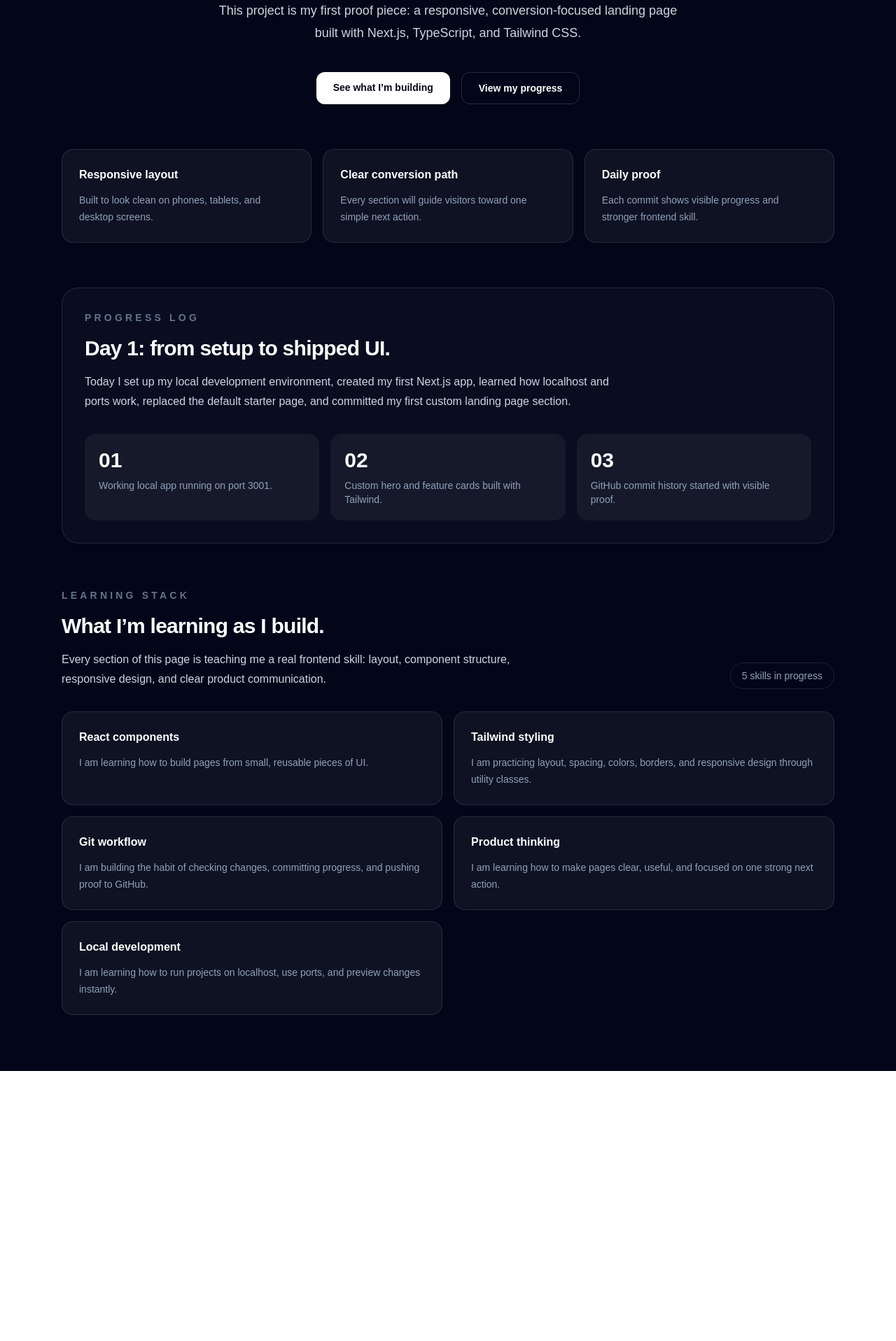
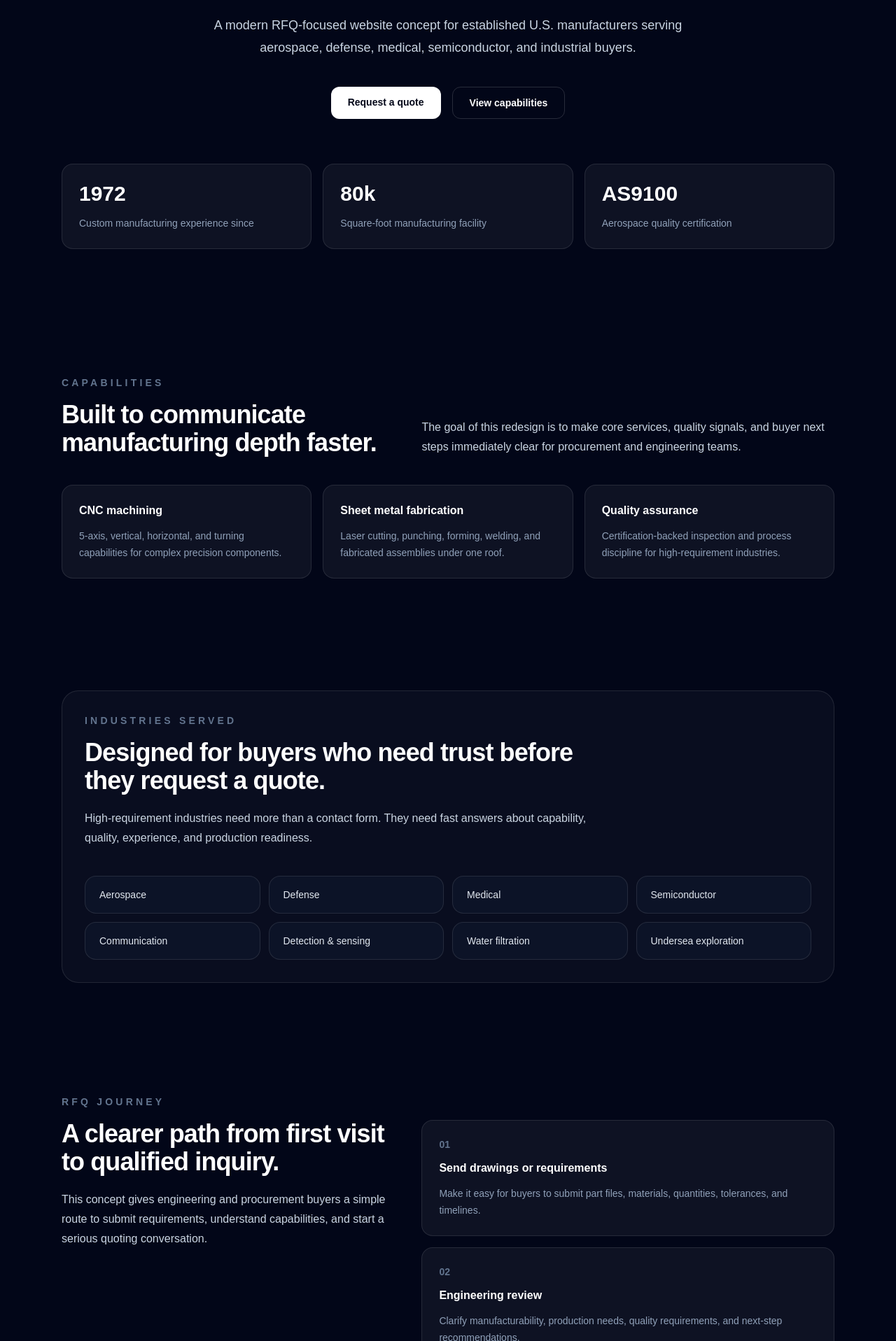
Before and after one commit to deoruiz/30-day-dev-sprint, a Next.js app in the folder project-1-landing-page/: page / in a window 1280 px wide. Shown: the part 343-2260 px from the top of the page at 70% size. Before the commit the page ends 1874 px from the top, so only its background shows below. Built offline with nearby package versions, Linux system fonts and the light colour scheme.

Commit message:
Revamp landing page to focus on precision manufacturing, enhancing trust signals, capabilities, and RFQ process

```diff
--- a/project-1-landing-page/app/page.tsx
+++ b/project-1-landing-page/app/page.tsx
@@ -1,182 +1,274 @@
 export default function Home() {
-    const learningItems = [
+    const trustSignals = [
         {
-          id: "react-components",
-          title: "React components",
-            description:
-                "I am learning how to build pages from small, reusable pieces of UI.",
+            id: "founded",
+            value: "1972",
+            label: "Custom manufacturing experience since",
         },
         {
-          id: "tailwind-styling",
-          title: "Tailwind styling",
-            description:
-                "I am practicing layout, spacing, colors, borders, and responsive design through utility classes.",
+            id: "facility",
+            value: "80k",
+            label: "Square-foot manufacturing facility",
         },
         {
-          id: "git-workflow",
-          title: "Git workflow",
+            id: "certified",
+            value: "AS9100",
+            label: "Aerospace quality certification",
+        },
+    ];
+
+    const capabilities = [
+        {
+            id: "cnc-machining",
+            title: "CNC machining",
             description:
-                "I am building the habit of checking changes, committing progress, and pushing proof to GitHub.",
+                "5-axis, vertical, horizontal, and turning capabilities for complex precision components.",
         },
         {
-          id: "product-thinking",
-          title: "Product thinking",
+            id: "sheet-metal",
+            title: "Sheet metal fabrication",
             description:
-                "I am learning how to make pages clear, useful, and focused on one strong next action.",
+                "Laser cutting, punching, forming, welding, and fabricated assemblies under one roof.",
         },
         {
-          id: "local-development",
-          title: "Local development",
+            id: "quality",
+            title: "Quality assurance",
             description:
-                "I am learning how to run projects on localhost, use ports, and preview changes instantly.",
+                "Certification-backed inspection and process discipline for high-requirement industries.",
         },
     ];
+
+    const industries = [
+        "Aerospace",
+        "Defense",
+        "Medical",
+        "Semiconductor",
+        "Communication",
+        "Detection & sensing",
+        "Water filtration",
+        "Undersea exploration",
+    ];
+
+    const processSteps = [
+        {
+            id: "drawings",
+            step: "01",
+            title: "Send drawings or requirements",
+            description:
+                "Make it easy for buyers to submit part files, materials, quantities, tolerances, and timelines.",
+        },
+        {
+            id: "review",
+            step: "02",
+            title: "Engineering review",
+            description:
+                "Clarify manufacturability, production needs, quality requirements, and next-step recommendations.",
+        },
+        {
+            id: "quote",
+            step: "03",
+            title: "Receive a production-ready quote",
+            description:
+                "Give procurement teams a clear path from inquiry to quote without digging through a dated website.",
+        },
+    ];
+
     return (
         <main className="min-h-screen bg-slate-950 text-white">
             <section className="mx-auto flex min-h-screen max-w-6xl flex-col items-center justify-center px-6 py-20 text-center">
                 <p className="mb-5 rounded-full border border-white/10 bg-white/5 px-4 py-2 text-sm font-medium text-slate-300">
-                    30 Day Dev Sprint · Project 1
+                    Unofficial redesign concept · Precision manufacturing
                 </p>
 
                 <h1 className="max-w-4xl text-4xl font-bold tracking-tight sm:text-6xl">
-                    I’m building real frontend skill through calm, focused daily
-                    shipping.
+                    Precision CNC machining and fabrication for mission-critical
+                    parts.
                 </h1>
 
                 <p className="mt-6 max-w-2xl text-lg leading-8 text-slate-300">
-                    This project is my first proof piece: a responsive,
-                    conversion-focused landing page built with Next.js,
-                    TypeScript, and Tailwind CSS.
+                    A modern RFQ-focused website concept for established U.S.
+                    manufacturers serving aerospace, defense, medical,
+                    semiconductor, and industrial buyers.
                 </p>
 
                 <div className="mt-10 flex flex-col gap-4 sm:flex-row">
                     <a
-                        href="#features"
+                        href="#rfq"
                         className="rounded-xl bg-white px-6 py-3 text-sm font-semibold text-slate-950 transition hover:bg-slate-200"
                     >
-                        See what I’m building
+                        Request a quote
                     </a>
 
                     <a
-                        href="#progress"
+                        href="#capabilities"
                         className="rounded-xl border border-white/15 px-6 py-3 text-sm font-semibold text-white transition hover:bg-white/10"
                     >
-                        View my progress
+                        View capabilities
                     </a>
                 </div>
 
+                <div className="mt-16 grid w-full gap-4 text-left sm:grid-cols-3">
+                    {trustSignals.map((signal) => (
                         <div
-                    id="features"
-                    className="mt-16 grid w-full gap-4 text-left sm:grid-cols-3"
+                            key={signal.id}
+                            className="rounded-2xl border border-white/10 bg-white/5 p-6"
                         >
-                    <div className="rounded-2xl border border-white/10 bg-white/5 p-6">
-                        <h2 className="font-semibold">Responsive layout</h2>
+                            <p className="text-3xl font-bold">{signal.value}</p>
                             <p className="mt-3 text-sm leading-6 text-slate-400">
-                            Built to look clean on phones, tablets, and desktop
-                            screens.
+                                {signal.label}
+                            </p>
+                        </div>
+                    ))}
+                </div>
+            </section>
+
+            <section
+                id="capabilities"
+                className="mx-auto max-w-6xl px-6 py-20 text-left"
+            >
+                <p className="text-sm font-semibold uppercase tracking-[0.3em] text-slate-500">
+                    Capabilities
+                </p>
+
+                <div className="mt-4 grid gap-8 lg:grid-cols-[0.9fr_1.1fr] lg:items-end">
+                    <div>
+                        <h2 className="text-3xl font-bold tracking-tight sm:text-4xl">
+                            Built to communicate manufacturing depth faster.
+                        </h2>
+                    </div>
+
+                    <p className="text-sm leading-7 text-slate-300 sm:text-base">
+                        The goal of this redesign is to make core services,
+                        quality signals, and buyer next steps immediately clear
+                        for procurement and engineering teams.
                     </p>
                 </div>
 
-                    <div className="rounded-2xl border border-white/10 bg-white/5 p-6">
-                        <h2 className="font-semibold">Clear conversion path</h2>
+                <div className="mt-10 grid gap-4 lg:grid-cols-3">
+                    {capabilities.map((capability) => (
+                        <div
+                            key={capability.id}
+                            className="rounded-2xl border border-white/10 bg-white/5 p-6"
+                        >
+                            <h3 className="font-semibold">
+                                {capability.title}
+                            </h3>
                             <p className="mt-3 text-sm leading-6 text-slate-400">
-                            Every section will guide visitors toward one simple
-                            next action.
+                                {capability.description}
                             </p>
                         </div>
+                    ))}
+                </div>
+            </section>
 
-                    <div className="rounded-2xl border border-white/10 bg-white/5 p-6">
-                        <h2 className="font-semibold">Daily proof</h2>
-                        <p className="mt-3 text-sm leading-6 text-slate-400">
-                            Each commit shows visible progress and stronger
-                            frontend skill.
-                        </p>
-                    </div>
-                </div>
-
-                <div
-                    id="progress"
-                    className="mt-16 w-full rounded-3xl border border-white/10 bg-white/3 p-6 text-left sm:p-8"
-                >
+            <section className="mx-auto max-w-6xl px-6 py-20 text-left">
+                <div className="rounded-3xl border border-white/10 bg-white/3 p-6 sm:p-8">
                     <p className="text-sm font-semibold uppercase tracking-[0.3em] text-slate-500">
-                        Progress log
+                        Industries served
                     </p>
 
-                    <h2 className="mt-4 text-2xl font-bold tracking-tight sm:text-3xl">
-                        Day 1: from setup to shipped UI.
+                    <h2 className="mt-4 max-w-3xl text-3xl font-bold tracking-tight sm:text-4xl">
+                        Designed for buyers who need trust before they request a
+                        quote.
                     </h2>
 
-                    <p className="mt-4 max-w-3xl text-sm leading-7 text-slate-300 sm:text-base">
-                        Today I set up my local development environment, created
-                        my first Next.js app, learned how localhost and ports
-                        work, replaced the default starter page, and committed
-                        my first custom landing page section.
+                    <p className="mt-5 max-w-3xl text-sm leading-7 text-slate-300 sm:text-base">
+                        High-requirement industries need more than a contact
+                        form. They need fast answers about capability, quality,
+                        experience, and production readiness.
                     </p>
 
-                    <div className="mt-8 grid gap-4 sm:grid-cols-3">
-                        <div className="rounded-2xl bg-white/5 p-5">
-                            <p className="text-3xl font-bold">01</p>
-                            <p className="mt-2 text-sm text-slate-400">
-                                Working local app running on port 3001.
-                            </p>
-                        </div>
-
-                        <div className="rounded-2xl bg-white/5 p-5">
-                            <p className="text-3xl font-bold">02</p>
-                            <p className="mt-2 text-sm text-slate-400">
-                                Custom hero and feature cards built with
-                                Tailwind.
-                            </p>
-                        </div>
-
-                        <div className="rounded-2xl bg-white/5 p-5">
-                            <p className="text-3xl font-bold">03</p>
-                            <p className="mt-2 text-sm text-slate-400">
-                                GitHub commit history started with visible
-                                proof.
-                            </p>
-                        </div>
-                    </div>
-                </div>
-                <div className="mt-16 w-full text-left">
-                    <p className="text-sm font-semibold uppercase tracking-[0.3em] text-slate-500">
-                        Learning stack
-                    </p>
-
-                    <div className="mt-4 flex flex-col gap-4 sm:flex-row sm:items-end sm:justify-between">
-                        <div>
-                            <h2 className="text-2xl font-bold tracking-tight sm:text-3xl">
-                                What I’m learning as I build.
-                            </h2>
-
-                            <p className="mt-4 max-w-2xl text-sm leading-7 text-slate-300 sm:text-base">
-                                Every section of this page is teaching me a real
-                                frontend skill: layout, component structure,
-                                responsive design, and clear product
-                                communication.
-                            </p>
-                        </div>
-
-                        <p className="rounded-full border border-white/10 px-4 py-2 text-sm text-slate-400">
-                            5 skills in progress
-                        </p>
-                    </div>
-
-                    <div className="mt-8 grid gap-4 sm:grid-cols-2">
-                        {learningItems.map((item) => (
+                    <div className="mt-10 grid gap-3 sm:grid-cols-2 lg:grid-cols-4">
+                        {industries.map((industry) => (
                             <div
-                                key={item.id}
-                                className="rounded-2xl border border-white/10 bg-white/5 p-6"
+                                key={industry}
+                                className="rounded-2xl border border-white/10 bg-slate-900/70 px-5 py-4"
                             >
-                                <h3 className="font-semibold">{item.title}</h3>
-                                <p className="mt-3 text-sm leading-6 text-slate-400">
-                                    {item.description}
+                                <p className="text-sm font-medium text-slate-200">
+                                    {industry}
                                 </p>
                             </div>
                         ))}
                     </div>
                 </div>
             </section>
+
+            <section className="mx-auto max-w-6xl px-6 py-20 text-left">
+                <p className="text-sm font-semibold uppercase tracking-[0.3em] text-slate-500">
+                    RFQ journey
+                </p>
+
+                <div className="mt-4 grid gap-8 lg:grid-cols-[0.9fr_1.1fr] lg:items-start">
+                    <div>
+                        <h2 className="text-3xl font-bold tracking-tight sm:text-4xl">
+                            A clearer path from first visit to qualified
+                            inquiry.
+                        </h2>
+
+                        <p className="mt-5 text-sm leading-7 text-slate-300 sm:text-base">
+                            This concept gives engineering and procurement
+                            buyers a simple route to submit requirements,
+                            understand capabilities, and start a serious quoting
+                            conversation.
+                        </p>
+                    </div>
+
+                    <div className="grid gap-4">
+                        {processSteps.map((step) => (
+                            <div
+                                key={step.id}
+                                className="rounded-2xl border border-white/10 bg-white/5 p-6"
+                            >
+                                <p className="text-sm font-semibold text-slate-500">
+                                    {step.step}
+                                </p>
+                                <h3 className="mt-3 font-semibold">
+                                    {step.title}
+                                </h3>
+                                <p className="mt-3 text-sm leading-6 text-slate-400">
+                                    {step.description}
+                                </p>
+                            </div>
+                        ))}
+                    </div>
+                </div>
+            </section>
+
+            <section id="rfq" className="mx-auto max-w-6xl px-6 py-20">
+                <div className="rounded-3xl border border-white/10 bg-white p-8 text-slate-950 sm:p-10">
+                    <p className="text-sm font-semibold uppercase tracking-[0.3em] text-slate-500">
+                        Request for quote
+                    </p>
+
+                    <div className="mt-4 grid gap-8 lg:grid-cols-[1fr_0.8fr] lg:items-center">
+                        <div>
+                            <h2 className="text-3xl font-bold tracking-tight sm:text-4xl">
+                                Send your drawings. Start the manufacturing
+                                conversation.
+                            </h2>
+
+                            <p className="mt-5 max-w-2xl text-sm leading-7 text-slate-600 sm:text-base">
+                                A stronger RFQ section helps serious buyers
+                                understand exactly what to send: drawings,
+                                materials, quantities, timelines, tolerances,
+                                and contact details.
+                            </p>
+                        </div>
+
+                        <a
+                            href="mailto:rfq@example.com"
+                            className="inline-flex justify-center rounded-xl bg-slate-950 px-6 py-4 text-sm font-semibold text-white transition hover:bg-slate-800"
+                        >
+                            Start an RFQ
+                        </a>
+                    </div>
+                </div>
+
+                <p className="mt-8 text-center text-xs leading-6 text-slate-500">
+                    Unofficial redesign concept created for portfolio practice.
+                    Not affiliated with Sparton Technology Corporation.
+                </p>
+            </section>
         </main>
     );
 }
```
Lines whose indentation alone changed are shown as unchanged.
